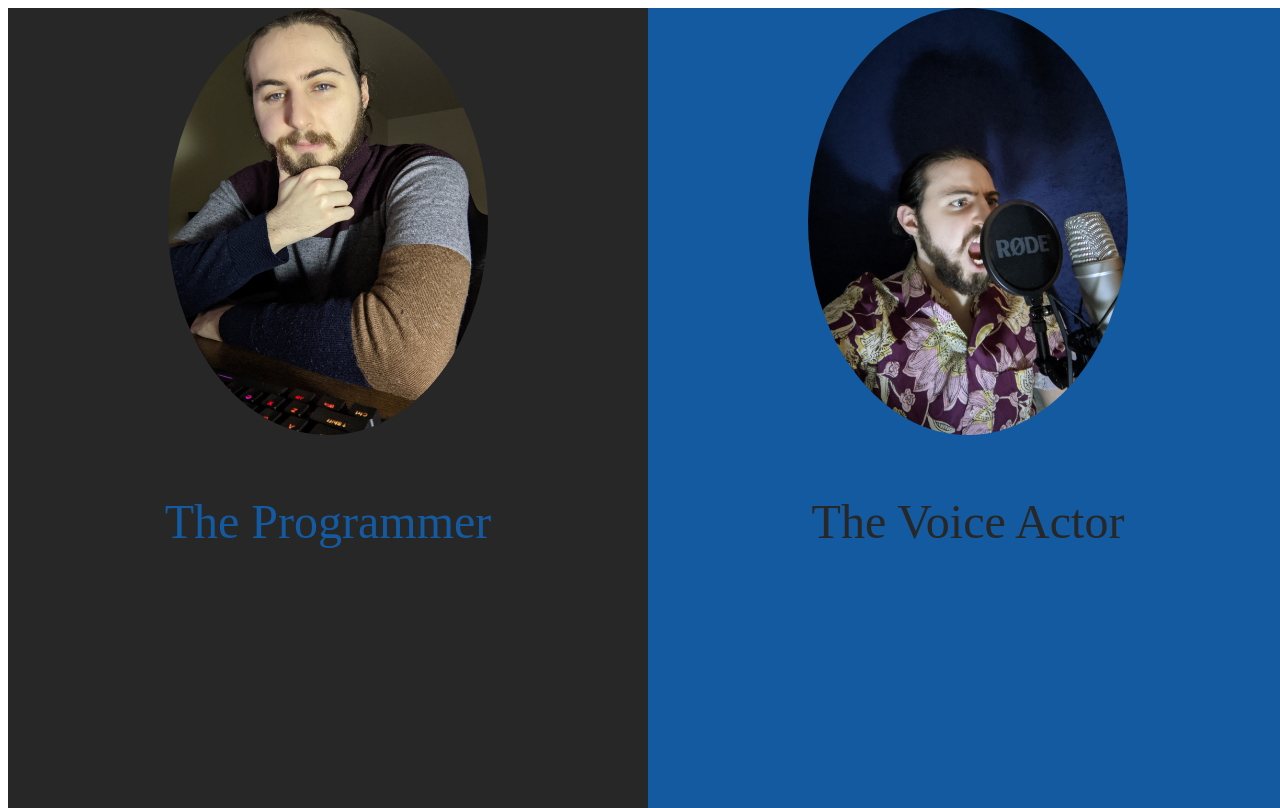
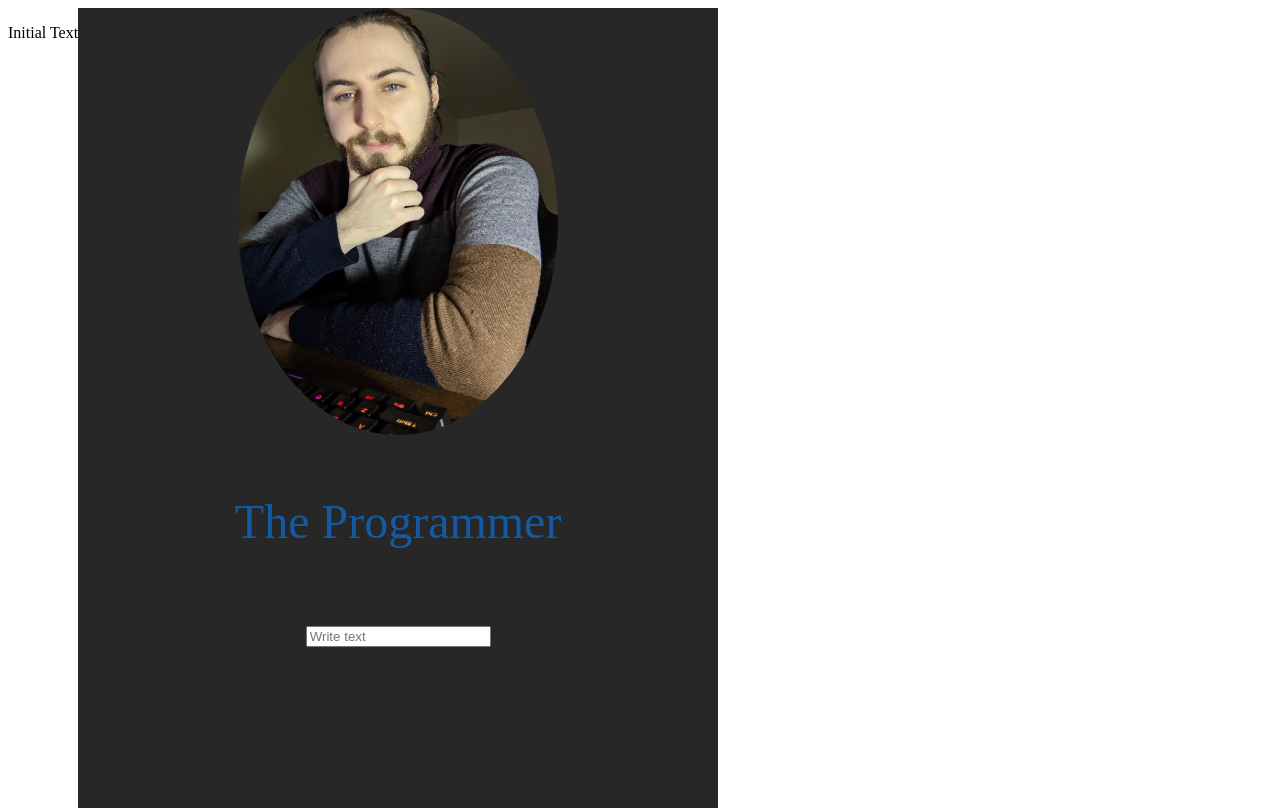
Before and after one commit to thesmith4734/gswebsite2.0, a React (Create React App) app: page / in a window 1280 px wide. Built offline with nearby package versions, Linux system fonts and the light colour scheme.

Commit message:
play with states

```diff
--- a/src/App.js
+++ b/src/App.js
@@ -1,5 +1,5 @@
 import React, { Component } from 'react';
-import SplitTheScreen from './splitscreen';
+import SplitScreenParent from './splitscreen-parent';
 // import MessageList from './message-list';
 // import TestGrid from './test-gird';
 
@@ -10,7 +10,7 @@ class App extends Component {
 
     render() {
         return (
-            <SplitTheScreen />
+            <SplitScreenParent />
         )
     }
 }
--- /dev/null
+++ b/src/splitscreen-left.js
@@ -0,0 +1,38 @@
+import React, { Component } from 'react';
+import { withStyles } from "@material-ui/core/styles";
+import prog_img from './assets/the_programmer.jpg'
+
+const styles = theme => ({
+    leftPane: {
+        backgroundColor: '#272727',
+        width: '50%',
+        height: '100%'
+    },
+    leftPaneCentered: {
+        textAlign: 'center',
+        color: '#145aa0',
+        fontSize: 'xxx-large'
+    },
+    leftPhoto: {
+        height: '50%',
+        width: '50%',
+        borderRadius: '50%'
+    }
+});
+
+class SplitScreenLeft extends Component {
+    render() {
+        const classes = this.props.classes;
+        return (
+            <div className={classes.leftPane}>
+                <div className={classes.leftPaneCentered}>
+                    <img src={prog_img} alt="An extremely good looking man sitting in front of a keyboard looking very smart and good at programming" className={classes.leftPhoto}/>
+                    <p>The Programmer</p>
+                    <input type="text" placeholder="Write text" onChange={(e) => this.props.updateTextCB(e.target.value)} />
+                </div>
+            </div>
+        )
+    }
+}
+
+export default withStyles(styles)(SplitScreenLeft)
--- /dev/null
+++ b/src/splitscreen-parent.js
@@ -0,0 +1,38 @@
+import React, { Component } from 'react';
+import { withStyles } from "@material-ui/core/styles";
+import SplitScreenLeft from './splitscreen-left';
+import SplitScreenRight from './splitscreen-right';
+
+const styles = theme => ({
+    splitScreen: {
+        display: 'flex',
+        flexWrap: 'nowrap',
+        flexDirection: 'row',
+        height: '100%'
+    }
+});
+
+class SplitScreenParent extends Component {
+    constructor () {
+        super()
+
+        this.state = {
+            hover: false,
+            text: "Initial Text"
+        }
+
+        this.updateText1 = this.updateText1
+    }
+    updateText1 = (text) => {this.setState({ text})}
+    render() {
+        const classes = this.props.classes;
+        return (
+            <div className={classes.splitScreen}>
+                <p>{this.state.text}</p>
+                <SplitScreenLeft updateTextCB={this.updateText1} />
+            </div>
+        )
+    }
+}
+
+export default withStyles(styles)(SplitScreenParent);
--- /dev/null
+++ b/src/splitscreen-right.js
@@ -0,0 +1,43 @@
+import React, { Component } from 'react';
+import { withStyles } from "@material-ui/core/styles";
+import voice_img from './assets/the_voice_actor.jpg'
+
+const styles = theme => ({
+    rightPane: {
+        backgroundColor: '#145aa0',
+        width: '50%'
+    },
+    rightPaneCentered: {
+        textAlign: 'center',
+        color: '#272727',
+        fontSize: 'xxx-large'
+    },
+    rightPhoto: {
+        height: '50%',
+        width: '50%',
+        borderRadius: '50%'
+    }
+});
+
+class SplitScreenRight extends Component {
+    render() {
+        const classes = this.props.classes;
+        const { hovered } = this.state;
+        const hovered_style = hovered ? {
+            backgroundColor: '#145aa0',
+            width: '50%',
+            background: 'linear-gradient(to right bottom, #272727, #145aa0)'
+        } : {};
+
+        return (
+            <div className={classes.rightPane} style={hovered_style}>
+                <div className={classes.rightPaneCentered}>
+                    <img src={voice_img} alt="An stylish gentleman passionately practicing voice lines into a high quality microphone" className={classes.rightPhoto}/>
+                    <p>The Voice Actor</p>
+                </div>
+            </div>
+        )
+    }
+}
+
+export default withStyles(styles)(SplitScreenRight)
--- a/src/splitscreen.js
+++ /dev/null
@@ -1,68 +0,0 @@
-import React, { Component } from 'react';
-import { withStyles } from "@material-ui/core/styles";
-import Box from '@material-ui/core/Box'
-import prog_img from './assets/the_programmer.jpg'
-import voice_img from './assets/the_voice_actor.jpg'
-
-const styles = theme => ({
-    splitScreen: {
-        display: 'flex',
-        flexWrap: 'nowrap',
-        flexDirection: 'row',
-        height: '100%'
-    },
-    leftPane: {
-        backgroundColor: '#272727',
-        width: '50%',
-        height: '100%'
-    },
-    rightPane: {
-        backgroundColor: '#145aa0',
-        width: '50%'
-    },
-    leftPaneCentered: {
-        textAlign: 'center',
-        color: '#145aa0',
-        fontSize: 'xxx-large'
-    },
-    rightPaneCentered: {
-        textAlign: 'center',
-        color: '#272727',
-        fontSize: 'xxx-large'
-    },
-    leftPhoto: {
-        height: '50%',
-        width: '50%',
-        borderRadius: '50%'
-    },
-    rightPhoto: {
-        height: '50%',
-        width: '50%',
-        borderRadius: '50%'
-
-    }
-});
-
-class SplitTheScreen extends Component {
-    render() {
-        const classes = this.props.classes;
-        return (
-            <div className={classes.splitScreen}>
-                <div className={classes.leftPane}>
-                    <div className={classes.leftPaneCentered}>
-                        <img src={prog_img} alt="An extremely good looking man sitting in front of a keyboard looking very smart and good at programming" className={classes.leftPhoto}/>
-                        <p>The Programmer</p>
-                    </div>
-                </div>
-                <div className={classes.rightPane}>
-                    <div className={classes.rightPaneCentered}>
-                    <img src={voice_img} alt="An stylish gentleman passionately practicing voice lines into a high quality microphone" className={classes.rightPhoto}/>
-                        <p>The Voice Actor</p>
-                    </div>
-                </div>
-            </div>
-        )
-    }
-}
-
-export default withStyles(styles)(SplitTheScreen)
```
Also changed, not shown: src/test-gird.js (deleted, +0 -34 lines).
